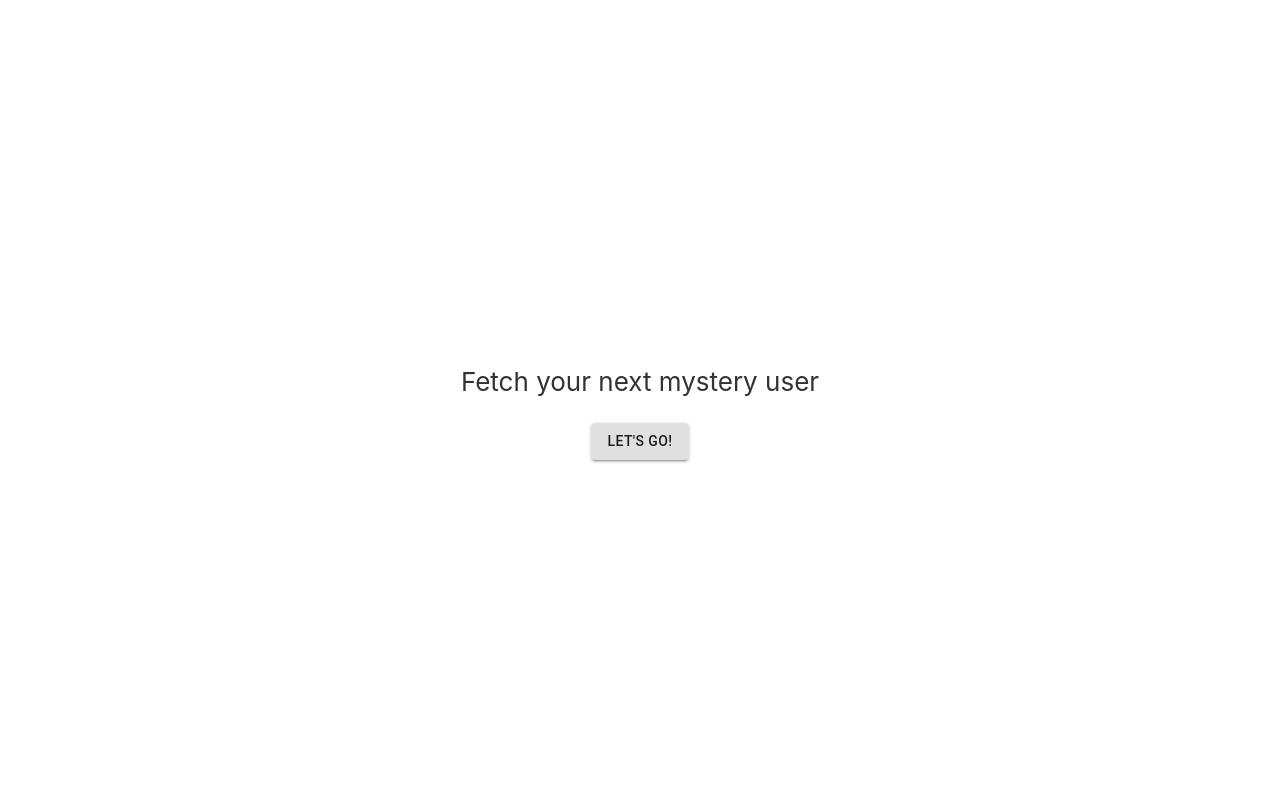
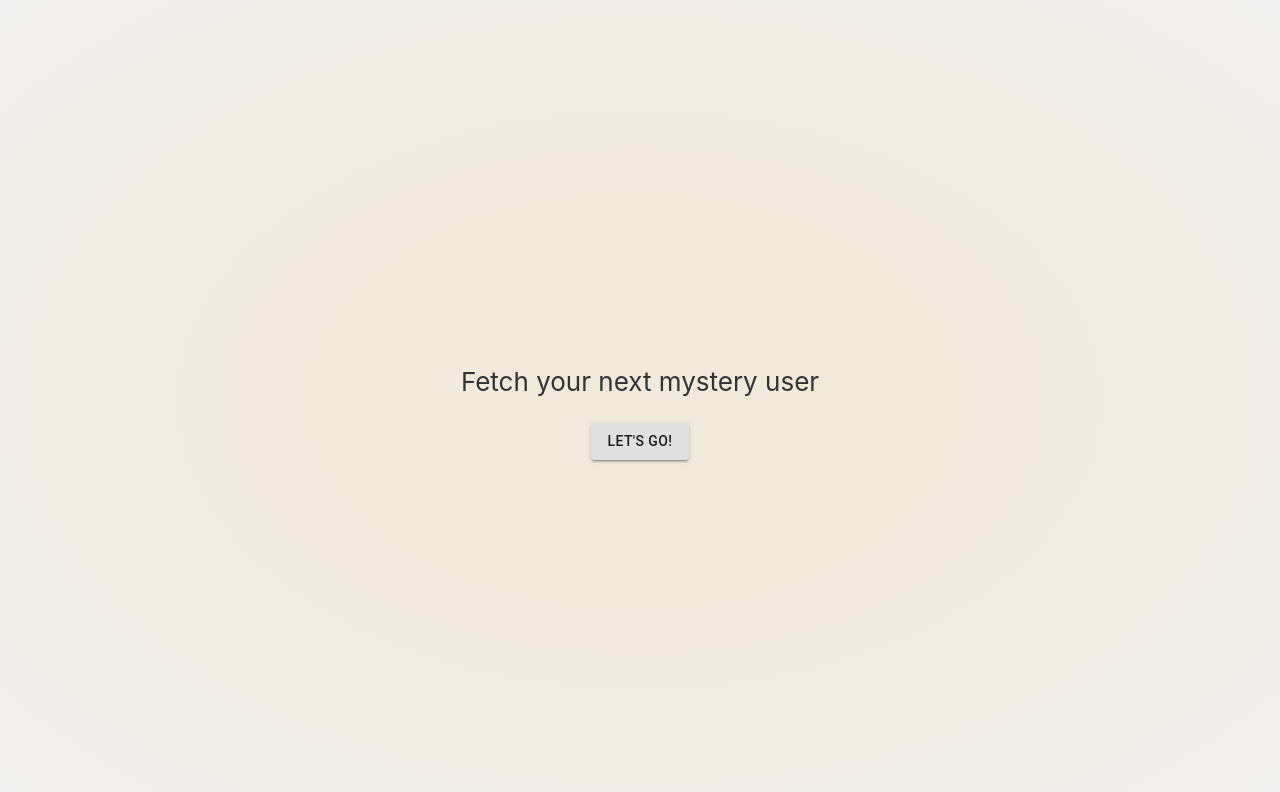
Before and after one commit to Alekzanther/mystery-user, a React (Create React App) app: page / in a window 1280 px wide. Shown: the top 792 px of the page. Built offline with nearby package versions, Linux system fonts and the light colour scheme.

Commit message:
Change default color scheme of material ui

```diff
--- a/src/Theme.tsx
+++ b/src/Theme.tsx
@@ -1,3 +1,15 @@
 import { createMuiTheme } from "@material-ui/core/styles";
 
-export default createMuiTheme({});
+export default createMuiTheme({
+  palette: {
+    primary: {
+      main: "#2E294E",
+    },
+    secondary: {
+      light: "#FF4081",
+      main: "#F50057",
+      dark: "#C51162",
+      contrastText: "#FFF",
+    },
+  },
+});
--- a/src/index.css
+++ b/src/index.css
@@ -4,6 +4,8 @@ body {
     "Cantarell", "Fira Sans", "Droid Sans", "Helvetica Neue", sans-serif;
   -webkit-font-smoothing: antialiased;
   -moz-osx-font-smoothing: grayscale;
+  background: radial-gradient(ellipse at center, #f1e9da 0%, #f1e9da 35%, #efefef 100%);
+  overflow: hidden;
 }
 
 code {
--- a/src/index.tsx
+++ b/src/index.tsx
@@ -4,12 +4,15 @@ import "./index.css";
 import App from "./App";
 import reportWebVitals from "./reportWebVitals";
 import { ThemeProvider } from "@material-ui/core/styles";
+import { Container } from "@material-ui/core";
 import Theme from "./Theme";
 
 ReactDOM.render(
   <React.StrictMode>
     <ThemeProvider theme={Theme}>
-      <App />
+      <Container maxWidth="sm">
+        <App />
+      </Container>
     </ThemeProvider>
   </React.StrictMode>,
   document.getElementById("root")
```
